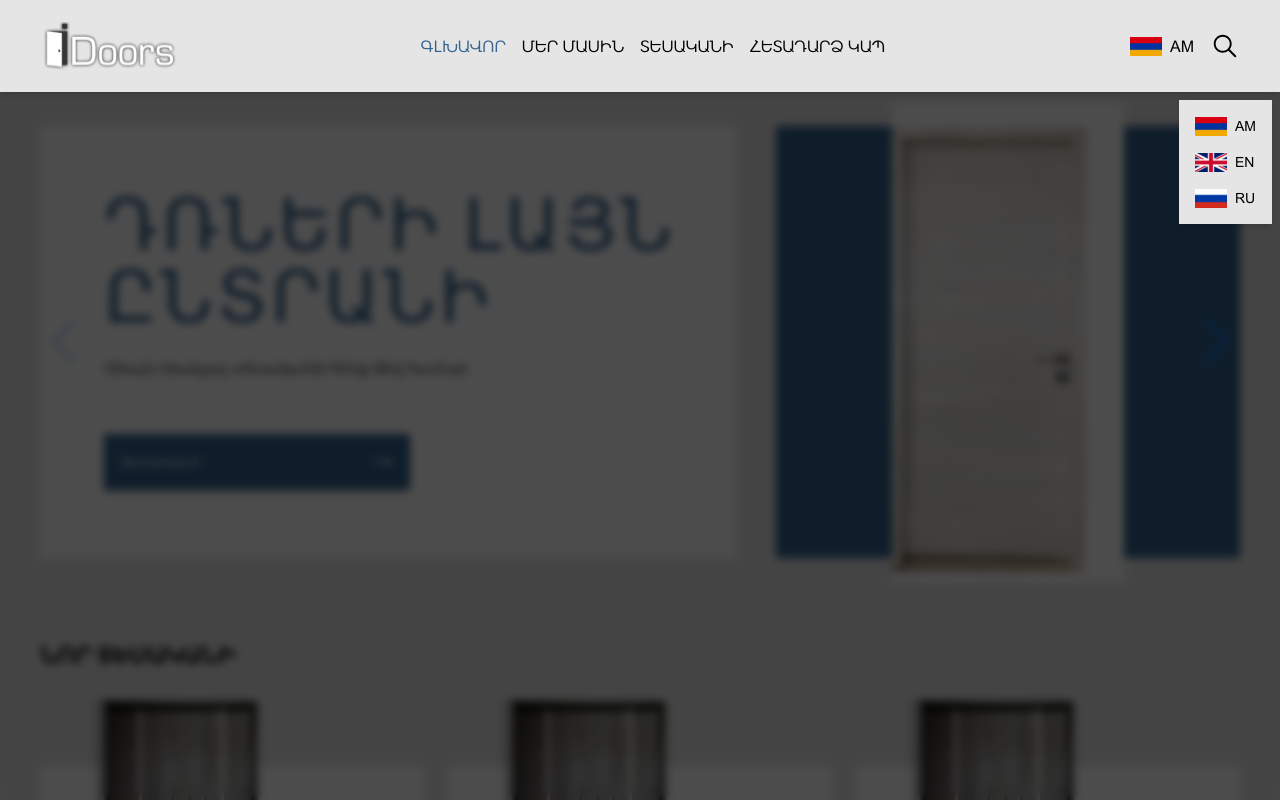
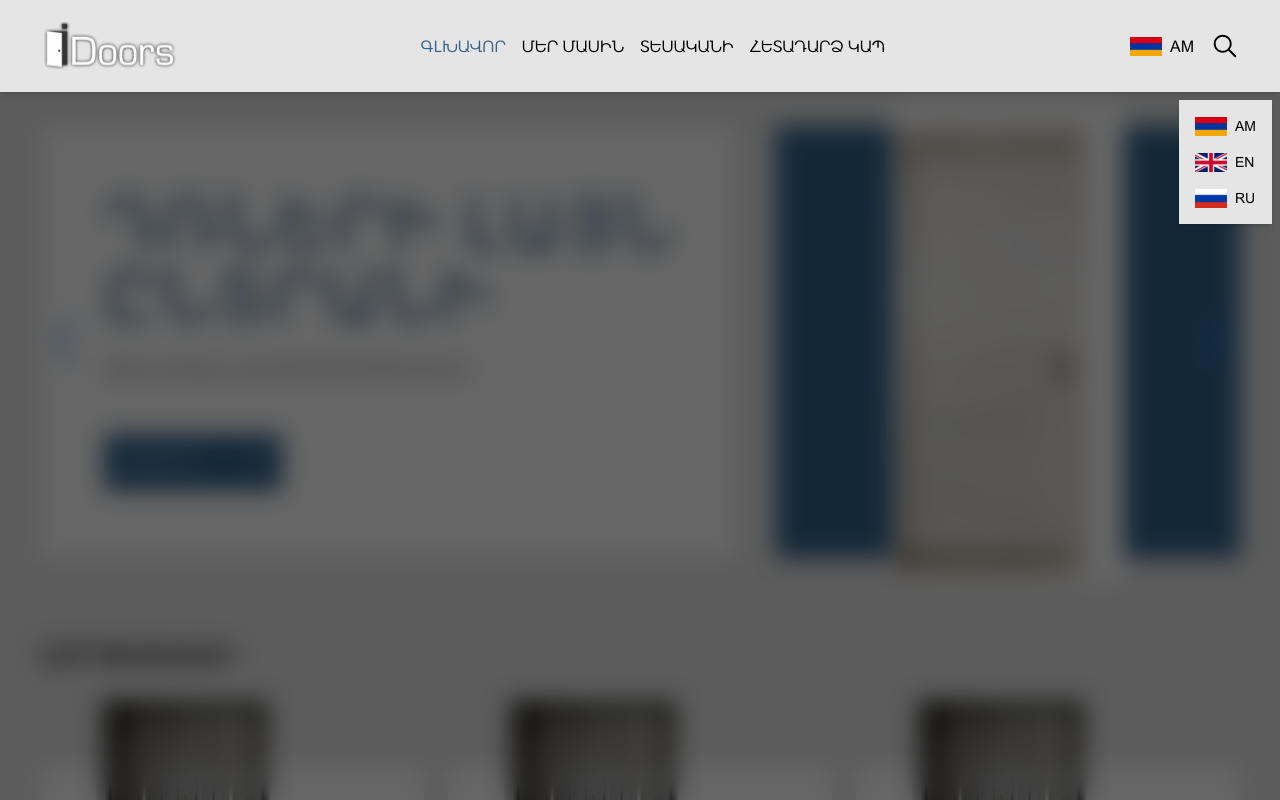
Before and after one commit to artsimonyan21/IDoors_FE, a React (Vite) app: page / in a window 1280 px wide. Both pictures are taken after a click on the button "AM". Shown: the top 800 px of the page. Built offline with nearby package versions, Linux system fonts and the light colour scheme; a web font is replaced by a local one.

Commit message:
WIP - Starting to integrate with backend.

```diff
--- a/src/app-wrapper/app-wrapper.tsx
+++ b/src/app-wrapper/app-wrapper.tsx
@@ -19,30 +19,17 @@ const AppWrapper = ({ children }: Props) => {
 
   return (
     <main className=" w-full h-full overflow-x-hidden">
-      {isMenuOpen ? (
-        <div className=" w-full h-full md:hidden">
-          <Overlay />
-        </div>
-      ) : null}
-      {isAdminSidebarOpen ||
-      isEditModalOpen ||
-      isModalOpen ||
-      isDropdownOpen ? (
-        <div className=" w-full h-full fixed z-[100]">
-          <Overlay />
-        </div>
-      ) : null}
-
-      {isSearchbarOpen ? (
-        <>
-          <section className=" w-full h-full hidden md:flex items-center justify-center fixed z-[999]">
-            <Searchbar />
-          </section>
-          <div className=" w-full h-full md:flex hidden">
-            <Overlay />
-          </div>
-        </>
-      ) : null}
+      <Overlay isOpen={isMenuOpen} className="md:hidden" />
+      <Overlay
+        isOpen={isAdminSidebarOpen || isEditModalOpen || isModalOpen || isDropdownOpen}
+        className="z-[100]"
+      />
+      {isSearchbarOpen && (
+        <section className=" w-full h-full hidden md:flex items-center justify-center fixed z-[999]">
+          <Searchbar />
+        </section>
+      )}
+      <Overlay isOpen={isSearchbarOpen} className="md:flex hidden" />
       {children}
     </main>
   );
--- a/src/components/new-range.tsx
+++ b/src/components/new-range.tsx
@@ -12,7 +12,7 @@ const NewRange = ({ img, doorName }: NewRangeProps) => {
   return (
     <div className=" min-w-full aspect-square bg-white relative">
       <div className=" w-1/2 absolute left-0 -top-20 ml-10">
-        <img src={img} alt="" />
+        <img src={img} alt="" className=" object-contain w-full h-full" />
       </div>
       <Button
         className=" w-11/12 h-fit absolute left-0 -bottom-2 text-sm"
--- a/src/components/swiper-adverstising.tsx
+++ b/src/components/swiper-adverstising.tsx
@@ -13,8 +13,11 @@ const SwiperAdverstising = () => {
   return (
     <>
       <Swiper
-        navigation={true}
+        navigation
         modules={[Pagination, Navigation]}
+        draggable
+        autoplay={{ delay: 2500 }}
+        loop
         className=" w-full h-full"
       >
         <SwiperSlide>
@@ -24,21 +27,15 @@ const SwiperAdverstising = () => {
                 <h2 className=" lg:text-7xl md:text-5xl text-blue-1 font-[EZO-NA] tracking-wider">
                   ԴՌՆԵՐԻ ԼԱՅՆ ԸՆՏՐԱՆԻ
                 </h2>
-                <p className=" text-sm">
-                  Միայն որակյալ տեսականի հենց Ձեզ համար
-                </p>
+                <p className=" text-sm">Միայն որակյալ տեսականի հենց Ձեզ համար</p>
               </div>
-              <Button
-                className=" w-1/2 mt-14"
-                icon
-                onClick={() => navigate("/products")}
-              >
+              <Button className=" w-1/2 mt-14" icon onClick={() => navigate("/products")}>
                 ՏԵՍականի
               </Button>
             </div>
             <div className=" w-full md:h-[90%] h-[80%] flex items-center justify-center bg-blue-1 relative">
               <div className=" md:w-64 w-48 p-3 absolute z-10">
-                <img src={Door} alt="" className=" w-full h-full" />
+                <img src={Door} alt="" className=" w-full h-full object-contain" />
               </div>
             </div>
           </div>
@@ -50,9 +47,7 @@ const SwiperAdverstising = () => {
                 <h2 className=" lg:text-7xl md:text-5xl text-blue-1 font-[EZO-NA] tracking-wider">
                   ԴՌՆԵՐԻ ԼԱՅՆ ԸՆՏՐԱՆԻ
                 </h2>
-                <p className=" text-sm">
-                  Միայն որակյալ տեսականի հենց Ձեզ համար
-                </p>
+                <p className=" text-sm">Միայն որակյալ տեսականի հենց Ձեզ համար</p>
               </div>
               <Button className=" w-1/2 mt-14" icon>
                 ՏԵՍականի
--- a/src/components/ui/button.tsx
+++ b/src/components/ui/button.tsx
@@ -12,7 +12,7 @@ const Button = ({ children, className, icon = false, ...props }: Props) => {
   return (
     <button
       className={cn(
-        ` w-fit bg-blue-1 text-white flex items-center ${
+        ` md:w-fit w-full bg-blue-1 text-white flex items-center ${
           icon ? "justify-between" : "justify-center"
         } gap-x-10 gap-y-2 p-4 uppercase font-normal shadow-md text-sm`,
         className || ""
--- a/src/components/ui/overlay.tsx
+++ b/src/components/ui/overlay.tsx
@@ -1,6 +1,16 @@
-const Overlay = () => {
+import cn from "@/utils/utils";
+import type { OverlayType } from "./types";
+
+const Overlay = ({ className, isOpen }: OverlayType) => {
   return (
-    <div className=" w-full h-screen flex fixed left-0 top-0 bg-black bg-opacity-70 z-50 backdrop-blur-sm" />
+    <div
+      className={cn(
+        ` w-full h-screen flex fixed left-0 top-0 ${
+          isOpen ? "visible opacity-100" : "invisible opacity-0"
+        } bg-black/60 z-50 backdrop-blur-md transition-all duration-300`,
+        className || ""
+      )}
+    />
   );
 };
 
--- /dev/null
+++ b/src/components/ui/types.ts
@@ -0,0 +1,4 @@
+export type OverlayType = {
+  isOpen: boolean;
+  className?: string;
+};
--- a/src/pages/contact-us/contact-us.tsx
+++ b/src/pages/contact-us/contact-us.tsx
@@ -23,7 +23,7 @@ const ContactUs = () => {
           ))}
         </ul>
       </div>
-      <div className=" w-full md:h-[450px] h-80 flex items-center justify-center mt-20">
+      <div className=" w-full md:h-[450px] h-80 flex items-center bg-gray-300 shadow-md justify-center mt-20">
         <iframe
           src="https://www.google.com/maps/embed?pb=!1m18!1m12!1m3!1d2492.2327016234144!2d44.52590546991843!3d40.12833196712441!2m3!1f0!2f0!3f0!3m2!1i1024!2i768!4f13.1!3m3!1m2!1s0x406abbdef25c1edf%3A0x32ad2fb805aeb87c!2s1%20Khaghagh%20Don%20St%2C%20Yerevan%200087!5e0!3m2!1sen!2sam!4v1693473555794!5m2!1sen!2sam"
           style={{ border: 0 } as React.CSSProperties}
```
